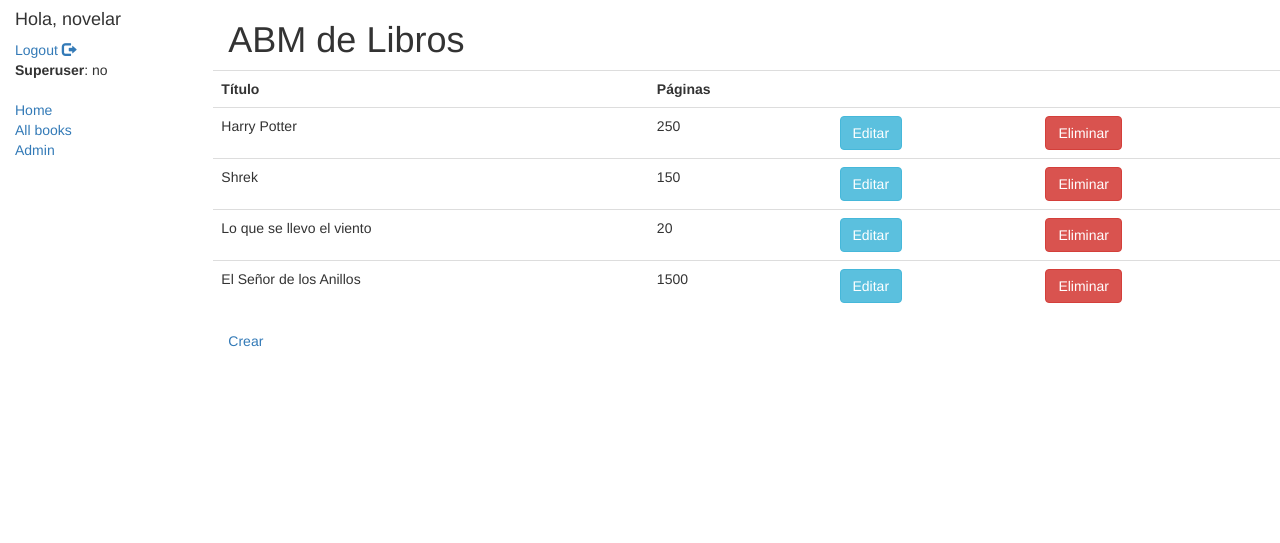
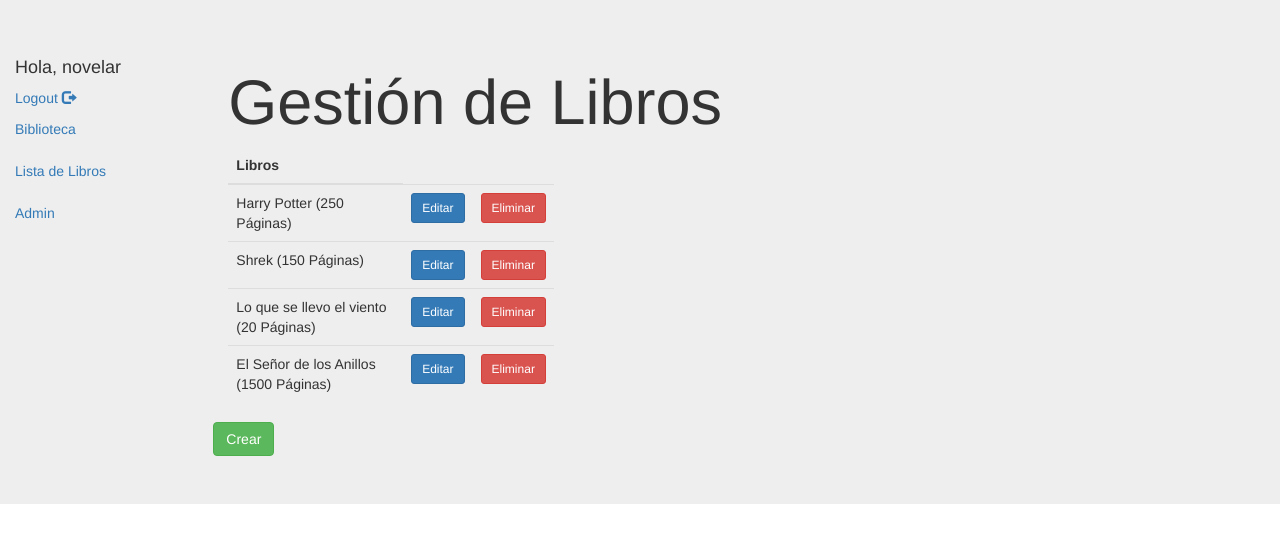
Before and after one commit to ovelarnicolas/djangoapp, a Django app: page /book/ in a window 1280 px wide. Shown: the top 543 px of the page. Run offline with Django 3.2, Linux system fonts and the light colour scheme; a user stored in the database is signed in; data comes from the database, SQL or seed files in the repository; some libraries are stand-ins or nearby versions.

Commit message:
Cambios de estilos y modal al eliminar

```diff
--- a/book/static/css/styles.css
+++ b/book/static/css/styles.css
@@ -1,5 +1,8 @@
 .sidebar-nav {
-    margin-top: 20px;
+    top: 24px;
     padding: 0;
+    line-height: 3;
     list-style: none;
+    color: #666;
+    text-decoration: none;
 }
--- a/book/templates/book/base_generic.html
+++ b/book/templates/book/base_generic.html
@@ -17,9 +17,8 @@
 </head>
 
 <body>
-
+    <div class="jumbotron">
         <div class="container-fluid">
-
             <div class="row">
                 <div class="col-sm-2">
                     {% block user %}
@@ -28,15 +27,14 @@
                         Logout
                         <span class="glyphicon glyphicon-log-out"></span>
                     </a>
-                <p>
-                    <strong>Superuser</strong>:{% if superuser %} si {% else %} no {% endif %}</p>
-                {% endblock %} {% block sidebar %}
+                    {% endblock %}
+                    {% block sidebar %}
                     <ul class="sidebar-nav">
                         <li>
-                        <a href="{% url 'home' %}">Home</a>
+                            <a href="{% url 'home' %}">Biblioteca</a>
                         </li>
                         <li>
-                        <a href="{% url 'book:book_list' %}">All books</a>
+                            <a href="{% url 'book:book_list' %}">Lista de Libros</a>
                         </li>
                         <li>
                             <a href="{% url 'admin:index' %}">Admin</a>
@@ -48,7 +46,7 @@
                     {% block content %}{% endblock %}
                 </div>
             </div>
-
+        </div>
     </div>
 </body>
 
--- a/book/templates/book/book_form.html
+++ b/book/templates/book/book_form.html
@@ -1,6 +1,7 @@
 {% extends "book/base_generic.html" %} {% block content %}
 <h1>Editar</h1>
 <form method="post">{% csrf_token %} {{ form.as_p }}
-    <input type="submit" value="Grabar" />
+    <button class="btn btn-primary" type="submit">Grabar</button>
+    <a href="{% url 'book:book_list' %}">Cancelar</a>
 </form>
 {% endblock %}
--- a/book/templates/book/book_list.html
+++ b/book/templates/book/book_list.html
@@ -1,27 +1,32 @@
-{% extends "book/base_generic.html" %}{% block title %}
-<title>Libreria de Nico - ABM</title>{% endblock %} {% block content %}
-<h1>ABM de Libros</h1>
+{% extends "book/base_generic.html" %} {% block content %}
+<h1>Gestión de Libros</h1>
 <div class="row">
-    <table class="table table-hover">
+    <div class="col-md-4">
+        <table class="table">
+            <thead>
                 <tr>
-            <th>Título</th>
-            <th>Páginas</th>
-            <th></th>
-            <th></th>
+                    <th scope="col">Libros</th>
                 </tr>
+            </thead>
+            <tbody>
                 {% for book in object_list %}
                 <tr>
-            <td>{{book.name}}</td>
-            <td>{{book.pages}}</td>
                     <td>
-                <a class="btn btn-info" href="{% url 'book:book_edit' book.id %}">Editar</a>
+                        {{ book.name }} ({{ book.pages }} Páginas)
                     </td>
                     <td>
-                <a class="btn btn-danger" href="{% url 'book:book_delete' book.id %}">Eliminar</a>
+                        <a href="{% url 'book:book_edit' book.id %}" class="btn btn-primary btn-sm">Editar</a>
+                    </td>
+                    <td>
+                        <a href="{% url 'book:book_delete' book.id %}" class="btn btn-danger btn-sm">Eliminar</a>
                     </td>
                 </tr>
                 {% endfor %}
+            </tbody>
         </table>
     </div>
-<a href="{% url 'book:book_new' %}">Crear</a>
+</div>
+<div class="row">
+    <a href="{% url 'book:book_new' %}" class="btn btn-success">Crear</a>
+</div>
 {% endblock %}
```
Also changed, not shown: book/templates/book/book_confirm_delete.html (+24 -3 lines), book/templates/book/index.html (+5 -7 lines). Lines whose indentation alone changed are shown as unchanged.
